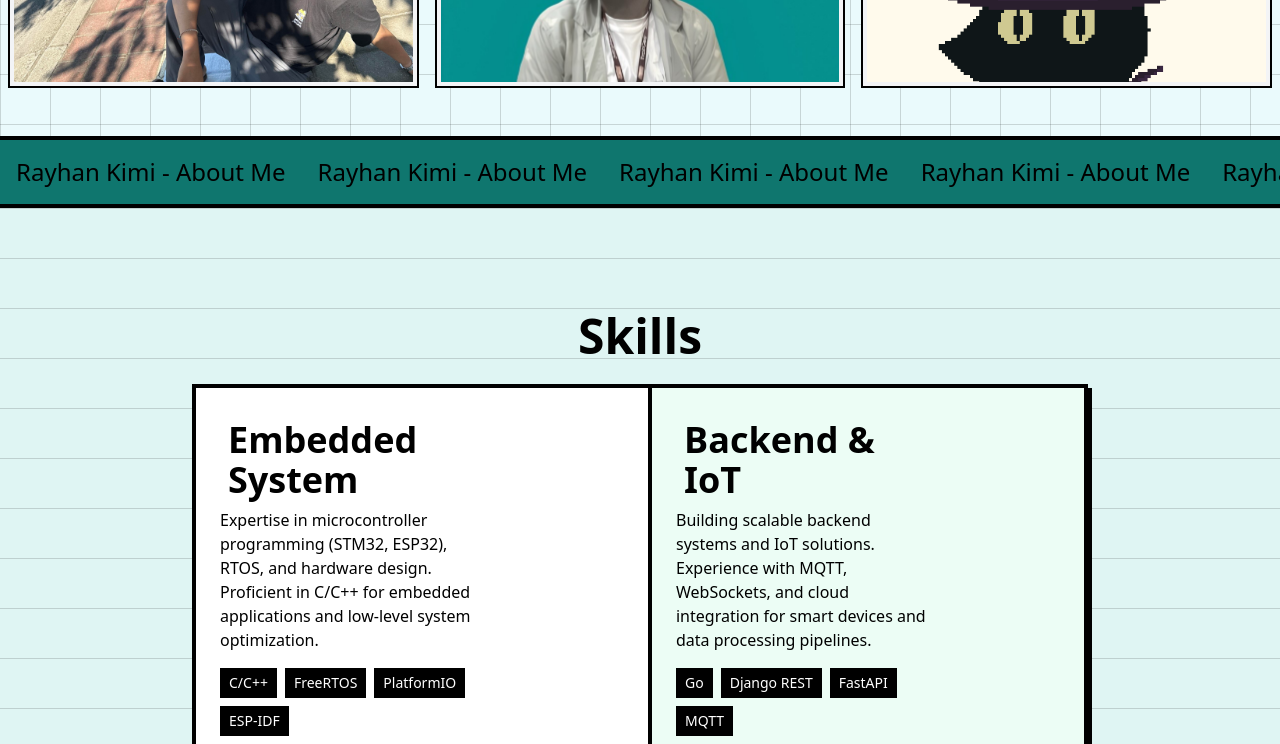
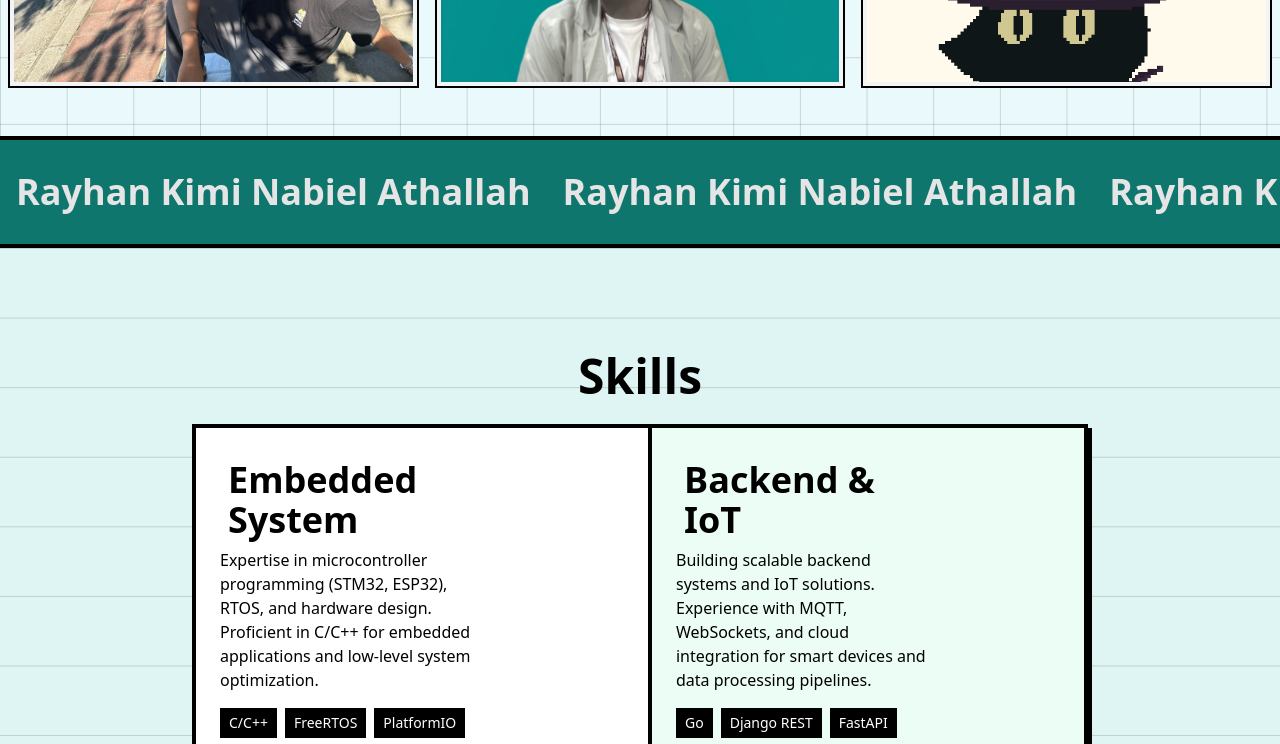
Before and after one commit to rayhankimi/newRayhank, a Nuxt app: page / in a window 1280 px wide. Shown: the part 1680-2424 px from the top of the page. Built offline with nearby package versions, Linux system fonts and the light colour scheme.

Commit message:
add animation

```diff
--- a/components/Marquee.vue
+++ b/components/Marquee.vue
@@ -1,8 +1,8 @@
 <!-- components/Marquee.vue -->
 <template>
-  <div class="overflow-hidden bg-teal-700 border-t-4 border-black py-2 md:py-4">
+  <div class="overflow-hidden bg-teal-700 border-t-4 border-black py-4 md:py-6 lg:py-8">
     <div class="whitespace-nowrap inline-block animate-marquee">
-      <span v-for="(_, index) in 12" :key="index" class="text-lg md:text-2xl  mx-4">{{ text }}</span>
+      <span v-for="(_, index) in 12" :key="index" class="text-2xl md:text-3xl lg:text-4xl font-semibold text-neutral-200 mx-4">{{ text }}</span>
     </div>
   </div>
 </template>
--- a/pages/index.vue
+++ b/pages/index.vue
@@ -103,7 +103,7 @@
           </div>
         </div>
       </div>
-      <Marquee text="Rayhan Kimi - About Me" class="w-full"/>
+      <Marquee text="Rayhan Kimi Nabiel Athallah" class="w-full"/>
     </section>
 
     <section id="section2" class="min-h-screen border-t-4 border-black line-pattern flex flex-col">
@@ -204,7 +204,7 @@
       </div>
 
       <!-- Marquee positioned at the bottom -->
-      <Marquee text="Rayhan Kimi - Skills & Tech" class="w-full"/>
+      <Marquee text="Tools to Build Something Cool" class="w-full"/>
     </section>
 
     <!-- Section 3 - Projects -->
@@ -270,7 +270,7 @@
       </div>
 
       <!-- Marquee positioned at the bottom -->
-      <Marquee text="Innovation Through Technology" class="w-full"/>
+      <Marquee text="Leaded by Curiosity, Fear No Mistakes" class="w-full"/>
 
       <!-- Modal Component -->
       <div v-if="activeModal" class="fixed inset-0 bg-black bg-opacity-50 flex items-center justify-center z-50">
@@ -295,7 +295,7 @@
     </section>
 
     <template>
-      <section id="section4" class="min-h-screen border-t-4 border-black flex flex-col">
+      <section id="section4" class="min-h-screen border-t-4 border-black flex flex-col small-grid-pattern">
         <div class="flex-grow px-4 py-12 md:px-48">
           <div
               class="mt-20 bg-white border-4 border-black shadow-[4px_4px_0px_0px_rgba(0,0,0,1)] rounded-md overflow-hidden"
@@ -335,7 +335,7 @@
                                 d="M3 5a2 2 0 012-2h3.28a1 1 0 01.948.684l1.498 4.493a1 1 0 01-.502 1.21l-2.257 1.13a11.042 11.042 0 005.516 5.516l1.13-2.257a1 1 0 011.21-.502l4.493 1.498a1 1 0 01.684.949V19a2 2 0 01-2 2h-1C9.716 21 3 14.284 3 6V5z"/>
                         </svg>
                       </div>
-                      <span class="text-lg md:text-xl font-medium">+62 812-3456-7890</span>
+                      <span class="text-lg md:text-xl font-medium">(hidden)</span>
                     </div>
 
                     <div class="flex items-center gap-4">
@@ -349,7 +349,7 @@
                                 d="M15 11a3 3 0 11-6 0 3 3 0 016 0z"/>
                         </svg>
                       </div>
-                      <span class="text-lg md:text-xl font-medium">Bandung, Indonesia</span>
+                      <span class="text-lg md:text-xl font-medium">Jimbaran, Badung, Indonesia</span>
                     </div>
                   </div>
                 </div>
@@ -384,7 +384,7 @@
           </div>
         </div>
 
-        <Marquee text="Let's Build Something Amazing Together!" class="w-full"/>
+        <Marquee text="Let's Connect and Elaborate Together!" class="w-full"/>
       </section>
     </template>
 
@@ -559,15 +559,15 @@ body::before {
   width: 200%;
   height: 200%;
   background: linear-gradient(
-      90deg,
-      #f5fcf9 0%,
-      #c5fdf1 25%,
-      #abfce8 50%,
-      #bbfcdc 75%,
-      #f5fcf9 100%
+      15deg,
+      #cfffec 0%,
+      #bcfff1 25%,
+      #abf0fc 50%,
+      #bbfcc6 75%,
+      #dcffdc 100%
   );
   background-size: 400% 400%;
-  animation: gradientFlow 15s ease infinite;
+  animation: gradientFlow 5s ease infinite;
   filter: blur(10px);
   z-index: -1;
   opacity: 0.8;
@@ -575,13 +575,13 @@ body::before {
 
 @keyframes gradientFlow {
   0% {
-    background-position: 0% 50%;
+    background-position: 0 50%;
   }
   50% {
     background-position: 100% 50%;
   }
   100% {
-    background-position: 0% 50%;
+    background-position: 0 50%;
   }
 }
 
@@ -590,18 +590,105 @@ body::before {
   background-size: 50px 50px;
   background-image: linear-gradient(to right, rgba(0, 0, 0, 0.15) 1px, transparent 1px),
   linear-gradient(to bottom, rgba(0, 0, 0, 0.15) 1px, transparent 1px);
+  animation: gridAnimation1 6s infinite linear;
+}
+
+@keyframes gridAnimation1 {
+  0% {
+    background-size: 50px 50px;
+  }
+  50% {
+    background-size: 100px 100px;
+  }
+
+  100% {
+    background-size: 50px 50px;
+  }
+}
+
+.small-grid-pattern {
+  background-color: #1a6e58;
+  background-size: 15px 15px;
+  background-image: linear-gradient(to right, rgba(0, 0, 0, 0.25) 1px, transparent 1px),
+  linear-gradient(to bottom, rgba(0, 0, 0, 0.25) 1px, transparent 1px);
+  animation: gridAnimation 12s infinite ease-in-out;
+}
+
+@keyframes gridAnimation {
+  0% {
+    background-size: 30px 15px;
+  }
+  20% {
+    background-size: 15px 30px;
+  }
+  40% {
+    background-size: 40px 20px;
+  }
+  60% {
+    background-size: 20px 40px;
+  }
+  80% {
+    background-size: 50px 50px;
+  }
+  100% {
+    background-size: 25px 25px;
+  }
 }
 
 .line-pattern {
   background-color: #dff5f3;
   background-size: 50px 50px;
   background-image: linear-gradient(to bottom, rgba(0, 0, 0, 0.15) 1px, transparent 1px);
+  animation: lineAnimation 12s infinite ease-in-out;
+}
+
+@keyframes lineAnimation {
+  0% {
+    background-size: 50px 50px;
+  }
+  20% {
+    background-size: 30px 30px;
+  }
+  40% {
+    background-size: 70px 70px;
+  }
+  60% {
+    background-size: 40px 40px;
+  }
+  80% {
+    background-size: 60px 60px;
+  }
+  100% {
+    background-size: 50px 50px;
+  }
 }
 
 .vertical-pattern {
   background-color: #dff5e5;
   background-size: 50px 50px;
   background-image: linear-gradient(to right, rgba(0, 0, 0, 0.15) 1px, transparent 1px);
+  animation: verticalAnimation 12s infinite ease-in-out;
+}
+
+@keyframes verticalAnimation {
+  0% {
+    background-size: 50px 50px;
+  }
+  20% {
+    background-size: 30px 30px;
+  }
+  40% {
+    background-size: 70px 70px;
+  }
+  60% {
+    background-size: 40px 40px;
+  }
+  80% {
+    background-size: 60px 60px;
+  }
+  100% {
+    background-size: 50px 50px;
+  }
 }
 
 @supports (-webkit-touch-callout: none) {
```
